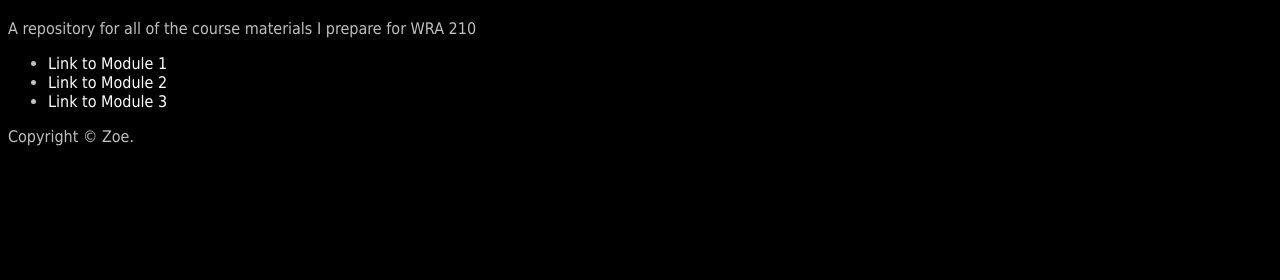
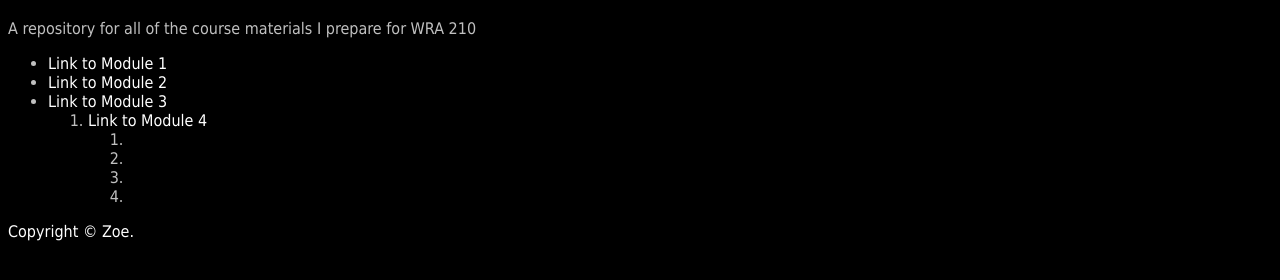
Before and after one commit to zozap/demo, a plain HTML site: page index.html in a window 1280 px wide. Shown: the part 62-342 px from the top of the page. Drawn offline with Linux system fonts and the light colour scheme.

Commit message:
Module 4
nested list and module 4 page

```diff
--- a/index.html
+++ b/index.html
@@ -18,6 +18,18 @@
 		  <li><a href="module1.pdf">Link to Module 1</a></li>
 		  <li><a href="module2.pdf">Link to Module 2</a></li>
 		  <li><a href="module3.pdf">Link to Module 3</a></li>
+		  <ol>
+   <li><a href="module4.pdf">Link to Module 4</a></li>
+      <ol>
+         <li><a href="handwrittensitemap.pdf"></li>
+         <li><a href="sitemap.pdf"></li>
+         <li><a href="handwrittennavigation.pdf"></li>
+         <li><a href="navigation.pdf"></li>
+      </ol>
+      <!-- end nested list -->
+   </li><!-- close list item containing nested list -->
+</ol>
+
 	  </ul>
 
   </div>
```
Also changed, not shown: 6 other files.
